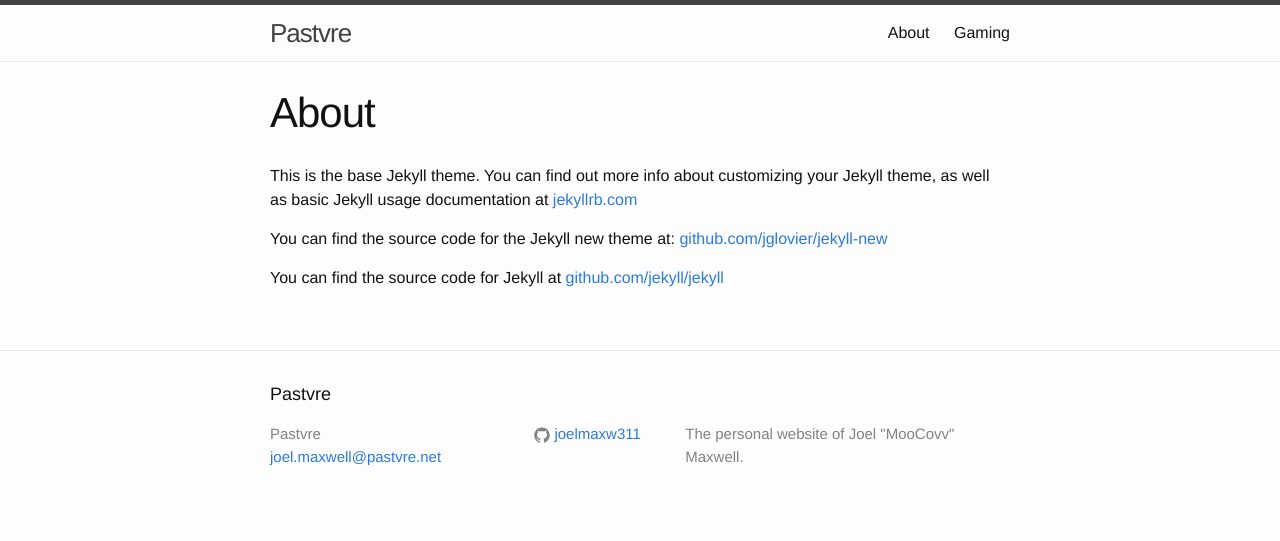
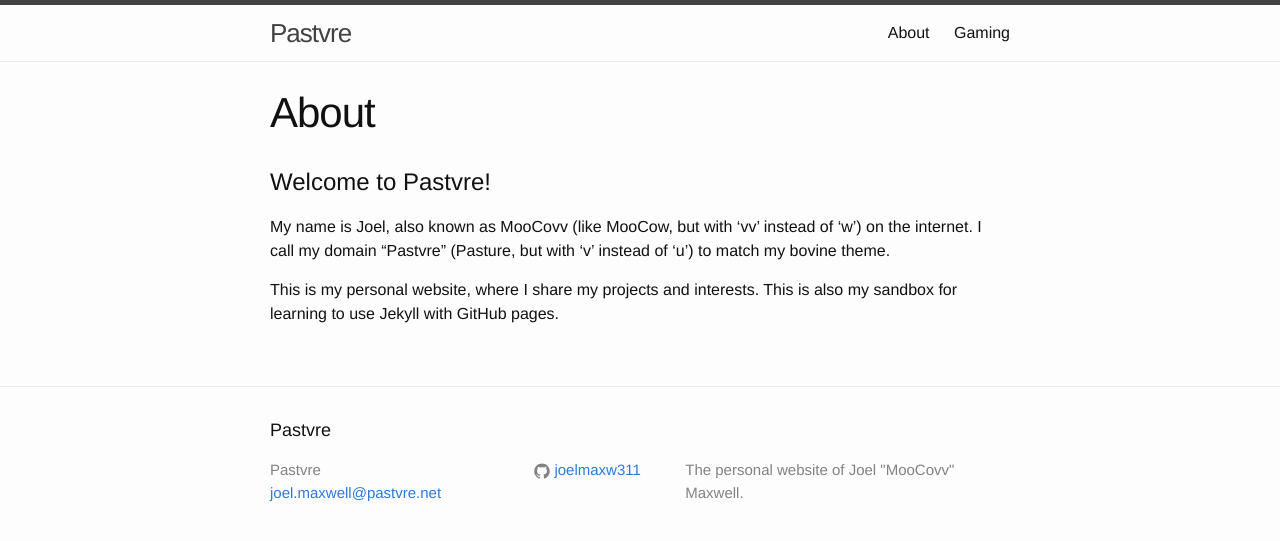
Before and after one commit to joellemaxw311/pastvre.net, a Jekyll site: the page built from about.md, in a window 1280 px wide. Shown: the top 541 px of the page. Built offline with Jekyll 4.4.1, drawn with Linux system fonts in a browser that asks for light colours.

Commit message:
Personalized About

```diff
--- a/about.md
+++ b/about.md
@@ -4,8 +4,8 @@
 permalink: /about/
 ---
 
-This is the base Jekyll theme. You can find out more info about customizing your Jekyll theme, as well as basic Jekyll usage documentation at [jekyllrb.com](http://jekyllrb.com/)
+# Welcome to Pastvre!
 
-You can find the source code for the Jekyll new theme at: [github.com/jglovier/jekyll-new](https://github.com/jglovier/jekyll-new)
+My name is Joel, also known as MooCovv (like MooCow, but with 'vv' instead of 'w') on the internet. I call my domain "Pastvre" (Pasture, but with 'v' instead of 'u') to match my bovine theme.
 
-You can find the source code for Jekyll at [github.com/jekyll/jekyll](https://github.com/jekyll/jekyll)
+This is my personal website, where I share my projects and interests. This is also my sandbox for learning to use Jekyll with GitHub pages.
```
